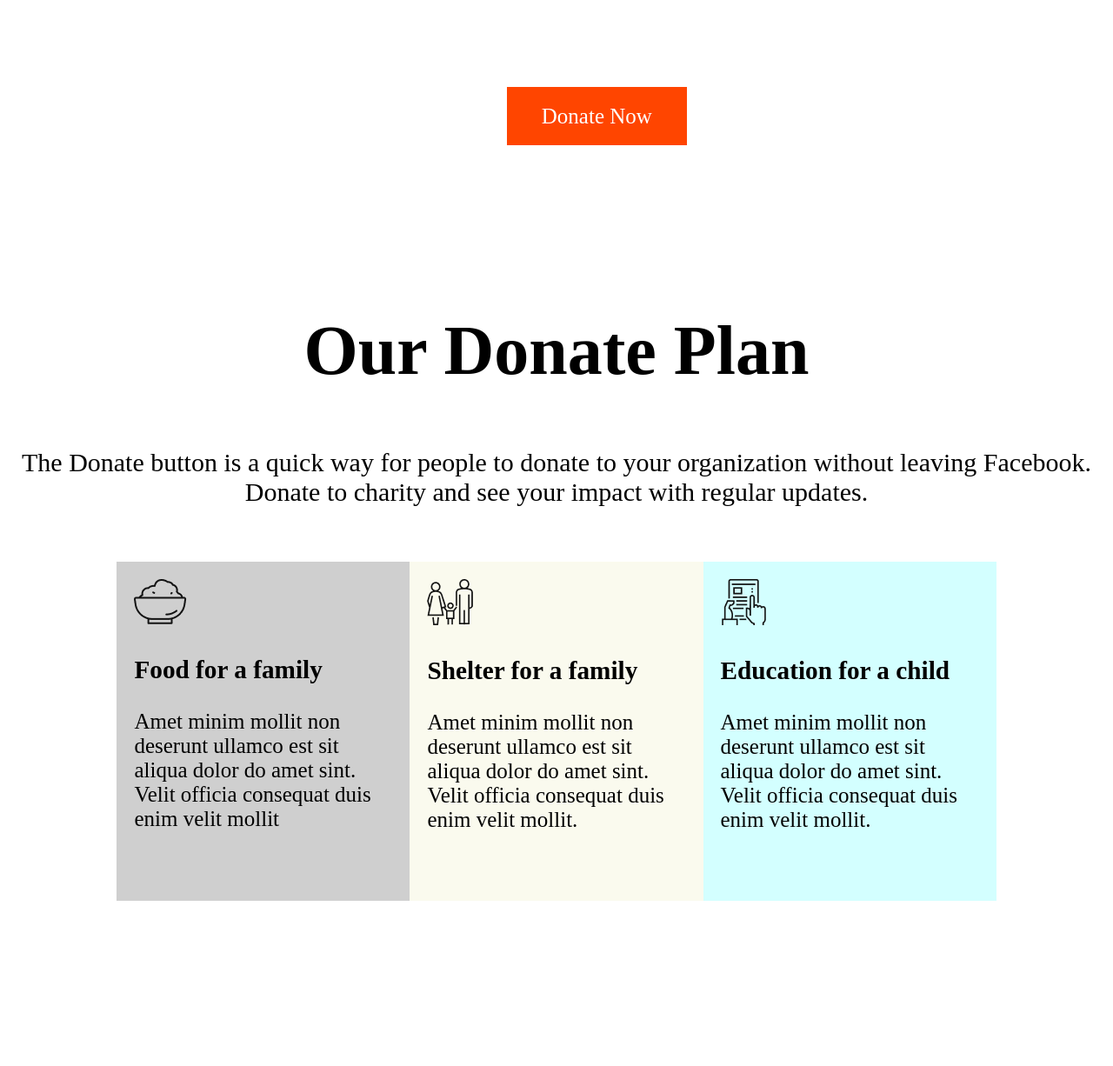
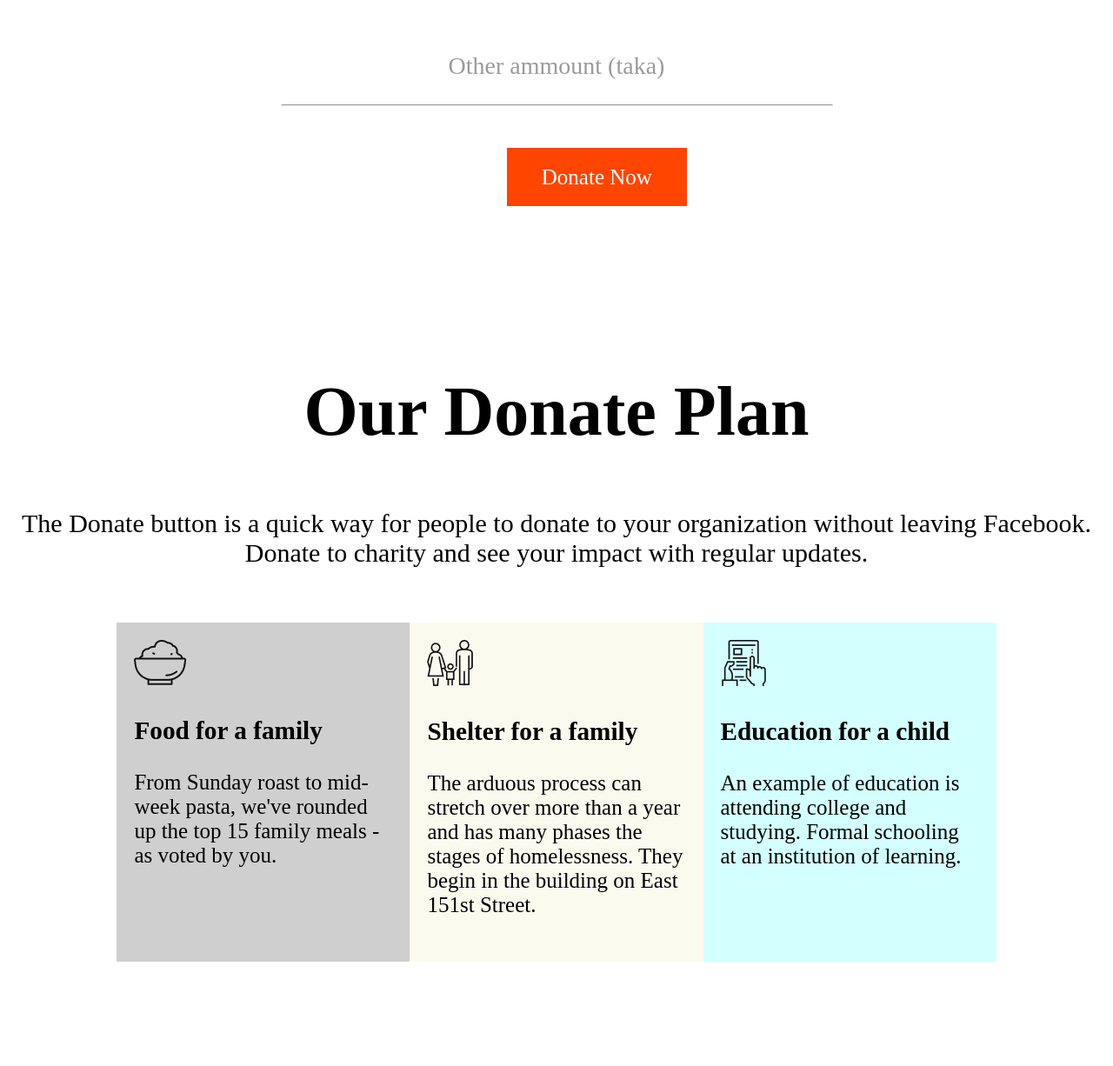
Before and after one commit to abzahid/donate-today, a plain HTML site: page index.html in a window 1280 px wide. Shown: the part 1514-2740 px from the top of the page at 87% size. Drawn offline with Linux system fonts and the light colour scheme.

Commit message:
some modification done

```diff
--- a/index.html
+++ b/index.html
@@ -47,6 +47,13 @@
             </div>
 
         </div>
+        <div class="horizontal-line">
+            <p>Other ammount (taka)</p>
+            <hr></hr>
+
+        </div>
+
+
        <div class="button">
         <a href="">Donate Now</a>
        </div>
@@ -61,26 +68,17 @@
             <div class="box-food">
                 <img src="icons/food.png" alt="img">
                 <h3>Food for a family</h3>
-                <p>Amet minim mollit non deserunt
-                    ullamco est sit aliqua dolor do amet
-                    sint. Velit officia consequat duis enim
-                    velit mollit</p>
+                <p>From Sunday roast to mid-week pasta, we've rounded up the top 15 family meals - as voted by you.</p>
             </div>
             <div class="box-shelter">
                 <img src="icons/shelter.png" alt="img">
                 <h3>Shelter for a family</h3>
-                <p>Amet minim mollit non deserunt
-                    ullamco est sit aliqua dolor do amet
-                    sint. Velit officia consequat duis enim
-                    velit mollit.</p>
+                <p>The arduous process can stretch over more than a year and has many phases the stages of homelessness. They begin in the building on East 151st Street.</p>
             </div>
             <div class="box-education">
                 <img src="icons/Frame-1.png" alt="png">
                 <h3>Education for a child</h3>
-                <p>Amet minim mollit non deserunt
-                    ullamco est sit aliqua dolor do amet
-                    sint. Velit officia consequat duis enim
-                    velit mollit.</p>
+                <p>An example of education is attending college and studying. Formal schooling at an institution of learning.</p>
             </div>
         </div>
     </section>
--- a/style.css
+++ b/style.css
@@ -149,6 +149,19 @@
     justify-content: space-evenly;
     margin-top: 5%;
     margin-bottom: 200px;
+
+ }
+
+ .horizontal-line p {
+    text-align:center ;
+    font-size: 28px;
+    color: rgba(0, 0, 0, 0.395);
+ }
+
+ hr {
+  width: 50%;
+  margin-left: 25%;
+  margin-right: 25%;
  }
 .footer {
     width: 100%;
```
